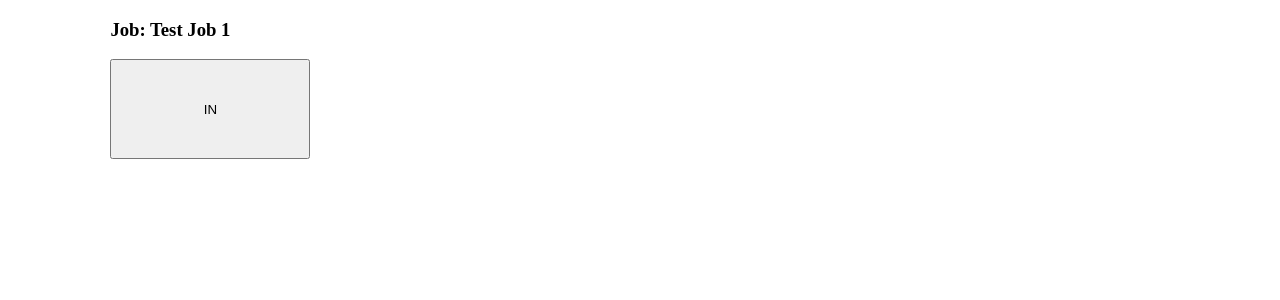
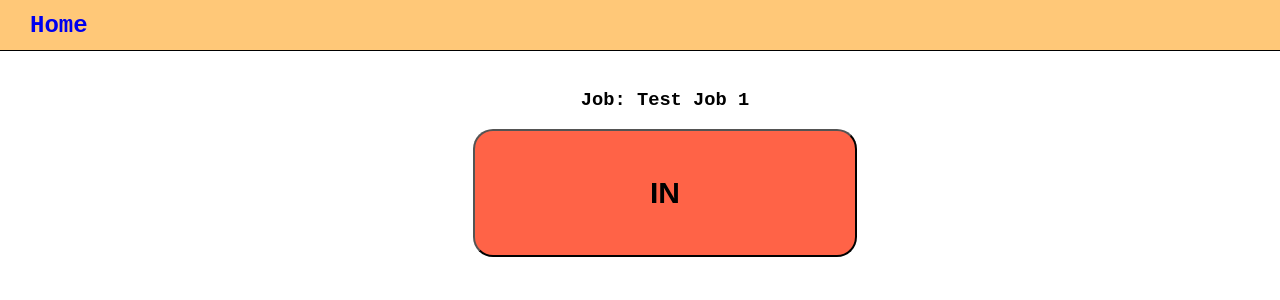
Before and after one commit to chvolow24/punchclock, a Flask app: page /job/0/punchclock in a window 1280 px wide. Shown: the top 300 px of the page. Run offline with Flask 3, Linux system fonts and the light colour scheme; data comes from the database, SQL or seed files in the repository.

Commit message:
styling, stricter cache controls to fix bcache?

```diff
--- a/app.py
+++ b/app.py
@@ -10,25 +10,31 @@ app.wsgi_app = ProxyFix(
     app.wsgi_app, x_for=1, x_proto=1, x_host=1, x_prefix=1
 )
 
-@app.route("/job/<job_id>")
-def route_job(job_id):
-    job = database.get_job(job_id)
-    return render_template("job.html", job=job)
+# @app.route("/job/<job_id>")
+# def route_job(job_id):
+#     job = database.get_job(job_id)
+#     return render_template("job.html", job=job)
+
+@app.route("/edit_timeblock/<block_id>")
+def route_block(block_id):
+    block = database.get_block(block_id)
+    return render_template("edit_timeblock.html", block=block)
 
 @app.route("/job/<job_id>/time_blocks")
 def route_job_time_blocks(job_id):
     blocks = database.get_all_time_blocks_for_job(job_id)
+    blocks = [dict(block) for block in database.get_all_time_blocks_for_job(job_id)]
+    for block in blocks:
+        if block["block_dur_hours"] is not None:
+            block["block_dur_hours"] = format(block["block_dur_hours"], ".1f")
     return render_template("time_blocks.html", job_id=job_id, blocks=blocks)
 
 @app.route("/time_blocks_all_write_csv")
 def route_time_blocks_all_csv():
     blocks = database.get_all_time_blocks()
-
     output = io.StringIO()
-
     keys = blocks[0].keys()
     writer = csv.DictWriter(output, fieldnames=keys)
-
     writer.writeheader()
 
     for row in blocks:
--- a/database.py
+++ b/database.py
@@ -79,6 +79,17 @@ def get_job(job_id: int) -> dict:
     conn.close()
     return dict(rows[0])
 
+def get_block(block_id: int) ->dict:
+    query = utils.load_file_string("queries/get_block.sql")
+    conn = db_connect()
+    conn.row_factory = sqlite3.Row
+    cur = conn.cursor()
+    cur.execute(query, (block_id,))
+    rows = list(cur.fetchall())
+    conn.close()
+    return dict(rows[0])
+
+
 
 def get_all_time_blocks_for_job(job_id: int) -> list:
     query = utils.load_file_string("queries/get_all_for_job.sql")
--- /dev/null
+++ b/queries/get_block.sql
@@ -0,0 +1 @@
+SELECT * FROM time_blocks WHERE block_id = ?
--- /dev/null
+++ b/static/css/style.css
@@ -0,0 +1,96 @@
+:root {
+    --banner_h: 50px;
+    --main_margin_left: 30px;
+    --inner_content_addtl_left: 20px;
+}
+
+body {
+    margin: 0;
+    padding: 0;
+    font-family: "Courier New", monospace;
+}
+
+a {
+    text-decoration: none;
+}
+
+.banner a {
+    font-weight: bold;
+    font-color: black;
+    font-style: none;
+}
+
+.banner {
+    top: 0;
+    left: 0;
+    position: fixed;
+    width: 100vw;
+    height: var(--banner_h);
+    border-bottom: 1px solid black;
+    font-size: 24px;
+    background-color: rgb(255 200 120);
+
+    display: flex;
+    align-items: center;
+    padding-left: var(--main_margin_left);
+}
+
+.outer_content {
+    margin: 0px;
+    padding: 0px;
+}
+.inner_content {
+    margin-top: calc(20px + var(--banner_h));
+    margin-left: calc(var(--main_margin_left) + var(--inner_content_addtl_left));
+}
+
+.content_centered_column {
+    display: flex;
+    flex-direction: column;
+    align-items: center;
+}
+.punchbutton {
+    width: 30vw;
+    height: 10vw;
+    font-size: 30px;
+    font-weight: bold;
+    border-radius: 20px;
+}
+
+table {
+  border-collapse: collapse;
+  border: 2px solid rgb(140 140 140);
+}
+
+caption {
+  caption-side: bottom;
+  padding: 10px;
+  font-weight: bold;
+}
+
+thead,
+tfoot {
+  background-color: rgb(228 240 245);
+}
+
+th,
+td {
+  border: 1px solid rgb(160 160 160);
+  padding: 8px 10px;
+}
+
+td:last-of-type {
+  text-align: center;
+}
+
+tbody > tr:nth-of-type(even) {
+  background-color: rgb(237 238 242);
+}
+
+tfoot th {
+  text-align: right;
+}
+
+tfoot td {
+  font-weight: bold;
+}
--- /dev/null
+++ b/templates/base.html
@@ -0,0 +1,20 @@
+<!DOCTYPE html>
+<html lang="en">
+  <head>
+    <meta charset="UTF-8">
+    <meta name="viewport" content="width=device-width, initial-scale=1.0">
+    <title>{% block title %}{% endblock %}</title>
+    <link rel="stylesheet" href="{{ url_for('static', filename='css/style.css') }}">
+  </head>
+  <body>
+    <div class="outer_content">
+      <div class="banner">
+	<a href="/">Home</a>
+      </div>
+      <div class="inner_content">
+	{% block page %}{% endblock %}
+      </div>
+    </div>
+    <!-- <script src="index.js"></script> -->
+  </body>
+</html>
--- a/templates/punchclock.html
+++ b/templates/punchclock.html
@@ -1,17 +1,22 @@
-<!DOCTYPE html>
-<html lang="en">
-  <head>
-    <meta charset="UTF-8">
-    <meta name="viewport" content="width=device-width, initial-scale=1.0">
-    <title></title>
-    <!-- <link rel="stylesheet" href="css/style.css"> -->
-  </head>
-  <body>
-    <div style="margin-left: 8vw">
-      <h3>Job: {{ job.job_name }}</h3>
-      <form method="POST" action="/job/{{ job.job_id }}/punchclock/submit">
-	<input type="submit" value={{ "IN" if status.next_punch_type == 0 else "OUT" }} style="width:200px; height:100px;"></input>
-      </form>
-    </div>
-  </body>
-</html>
+{% extends "base.html" %}
+{% block title %}Punchclock{% endblock %}
+{% block page %}
+<div class="content_centered_column">
+  <h3>Job: {{ job.job_name }}</h3>
+  <form method="POST" action="/job/{{ job.job_id }}/punchclock/submit">
+    <input
+      class="punchbutton"
+      type="submit"
+      value={{ "IN" if status.next_punch_type == 0 else "OUT" }}
+      style="background-color: {{'springgreen' if status.next_punch_type == 1 else 'tomato'}};">
+    </input>
+  </form>
+</div>
+<script>
+window.addEventListener("pageshow", function (event) {
+    if (event.persisted) {
+        window.location.reload();
+    }
+});
+</script>
+{% endblock %}
```
Also changed, not shown: templates/index.html (+10 -17 lines), templates/time_blocks.html (+6 -55 lines).
